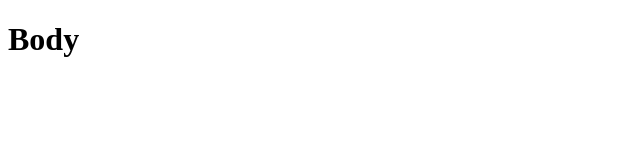
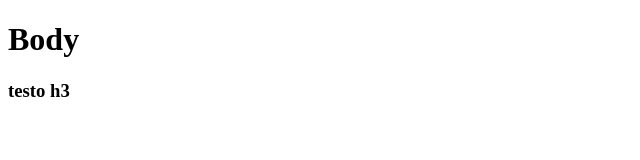
Before and after one commit to duido/test, a plain HTML site: page index.html in a window 1280 px wide. Shown: the full height of the page, 0-640 px from the left. Drawn offline with Linux system fonts and the light colour scheme.

Commit message:
aggiunto h3

```diff
--- a/index.html
+++ b/index.html
@@ -5,5 +5,6 @@
   </head>
   <body>
 	<h1>Body</h1>
+	<h3>testo h3</h3>
   </body>
 </html>
```
